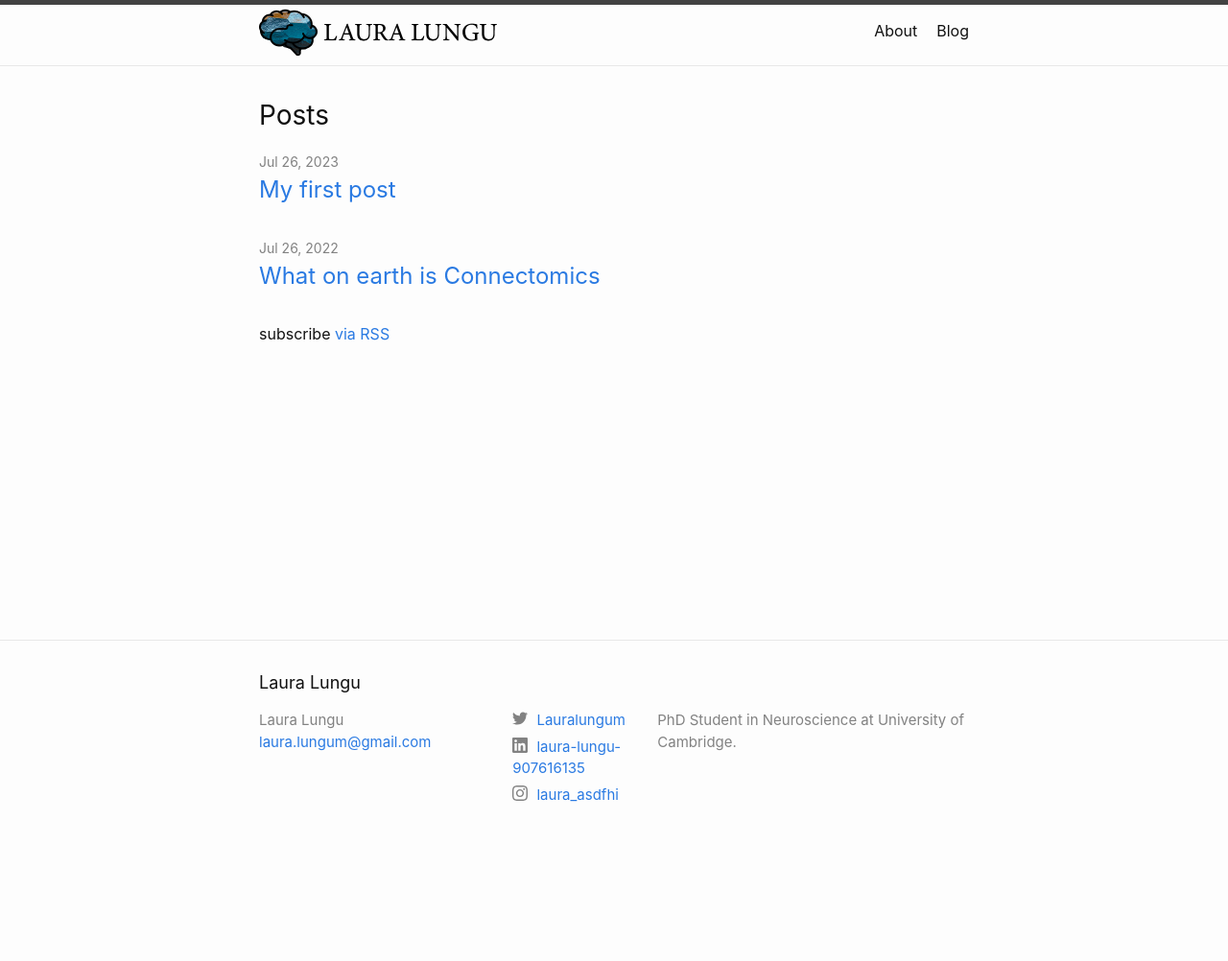
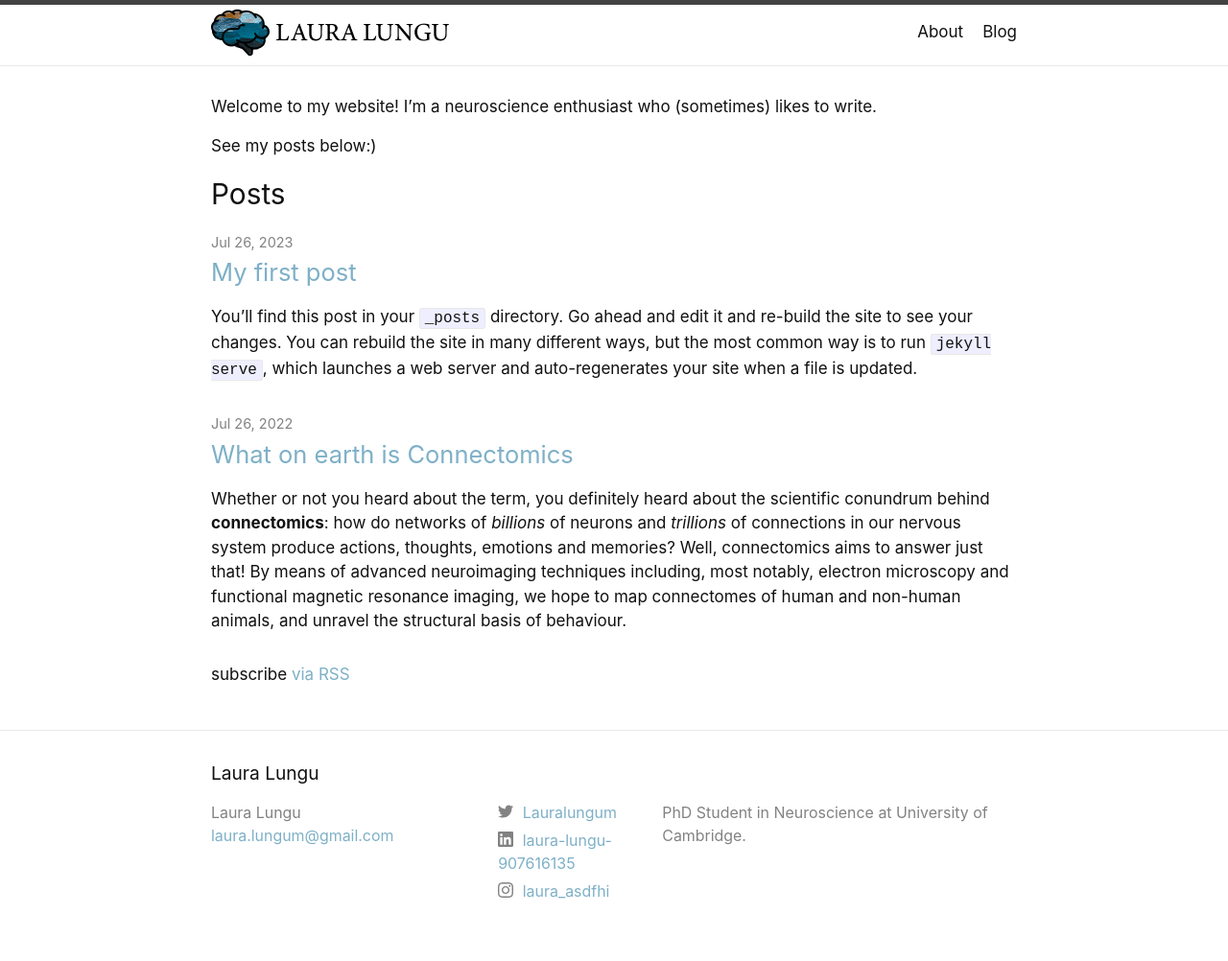
Before and after one commit to lauralungum/minima.webpage, a Jekyll site: the page built from index.markdown, in a window 1280 px wide. Shown: the whole page at 96% size. Built offline with Jekyll 4.4.1, drawn with Linux system fonts in a browser that asks for light colours; before the commit the page ends 900 px from its top, so only the background shows below that.

Commit message:
edited homepage commit

```diff
--- a/_config.yml
+++ b/_config.yml
@@ -36,6 +36,9 @@ theme: minima
 plugins:
   - jekyll-feed
 
+#added excerpts
+show_excerpts: true
+
 
 # Exclude from processing.
 # The following items will not be processed, by default.
--- a/_sass/minima.scss
+++ b/_sass/minima.scss
@@ -3,16 +3,16 @@
 // Define defaults for each variable.
 
 $base-font-family: -apple-system, BlinkMacSystemFont, "Segoe UI", Roboto, Helvetica, Arial, sans-serif, "Apple Color Emoji", "Segoe UI Emoji", "Segoe UI Symbol" !default;
-$base-font-size:   16px !default;
+$base-font-size:   17px !default;
 $base-font-weight: 400 !default;
-$small-font-size:  $base-font-size * 0.875 !default;
+$small-font-size:  $base-font-size * 0.85 !default;
 $base-line-height: 1.5 !default;
 
 $spacing-unit:     30px !default;
 
 $text-color:       #111 !default;
-$background-color: #fdfdfd !default;
-$brand-color:      #2a7ae2 !default;
+$background-color: #ffffff !default;
+$brand-color:      #7eb0c7 !default;
 
 $grey-color:       #828282 !default;
 $grey-color-light: lighten($grey-color, 40%) !default;
@@ -21,7 +21,7 @@ $grey-color-dark:  darken($grey-color, 25%) !default;
 $table-text-align: left !default;
 
 // Width of the content area
-$content-width:    800px !default;
+$content-width:    900px !default;
 
 $on-palm:          600px !default;
 $on-laptop:        800px !default;
--- a/index.markdown
+++ b/index.markdown
@@ -3,4 +3,9 @@
 # To modify the layout, see https://jekyllrb.com/docs/themes/#overriding-theme-defaults
 
 layout: home
+
 ---
+Welcome to my website!
+I'm a neuroscience enthusiast who (sometimes) likes to write.
+
+See my posts below:)
```
Also changed, not shown: 1 other file.
